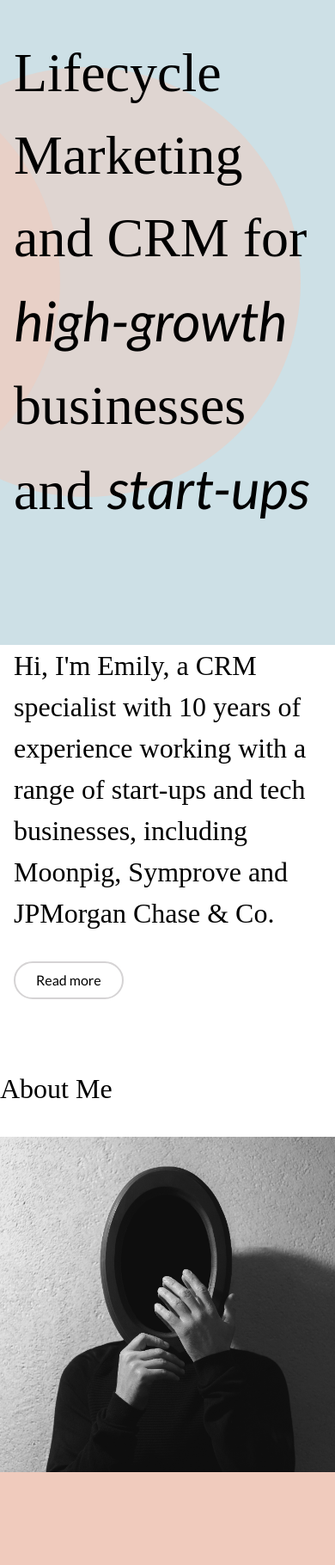
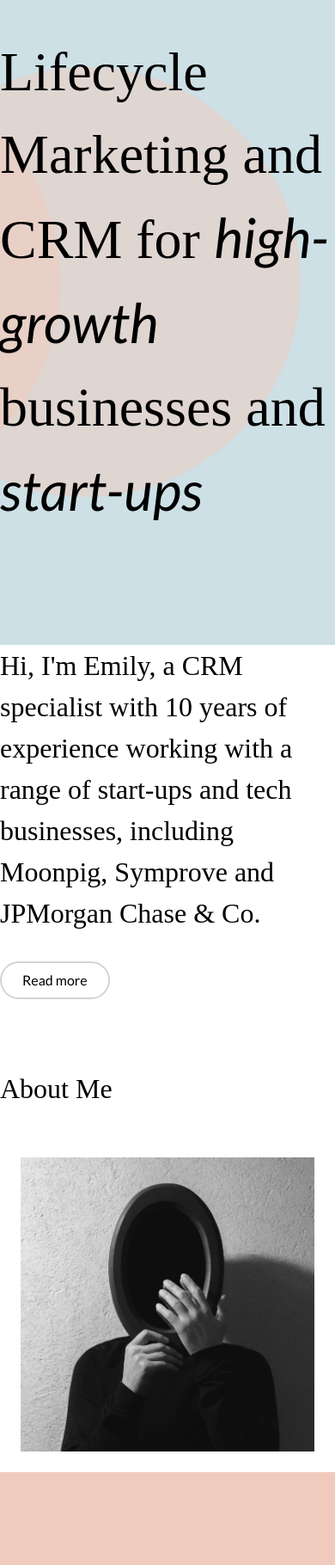
Before and after one commit to KatieHill-Fr-Gr/arose-marketing, a React (Vite) app: page / in a window 390 px wide. Shown: the part 158-1978 px from the top of the page at 86% size. Built offline with nearby package versions, Linux system fonts and the light colour scheme; no server answers; a web font is replaced by a local one.

Commit message:
Padding added to project images

```diff
--- a/src/components/Footer/Footer.jsx
+++ b/src/components/Footer/Footer.jsx
@@ -7,7 +7,7 @@ const currentYear = new Date().getFullYear();
 export default function Footer() {
   return (
     <footer className="w-full" style={{ backgroundColor: '#fff' }}>
-      <div className="mx-auto w-full px-2 pt-12 pb-4">
+      <div className="mx-auto w-full max-w-[1280px] px-2 pt-12 pb-4">
         <div className="grid grid-cols-1 md:grid-cols-3 gap-12 mb-12">
            <div>
             <h2 className="text-2xl font-bold mb-6">
@@ -40,7 +40,7 @@ export default function Footer() {
                   to="/projects"
                   className="flex items-center justify-between w-full py-2 hover:text-brand-links transition-colors"
                 >
-                  <span>Projects </span><ChevronRight />
+                  <span>About me</span><ChevronRight />
 
                 </Link>
               </li>
--- a/src/components/HomePage/HomePage.jsx
+++ b/src/components/HomePage/HomePage.jsx
@@ -39,38 +39,38 @@ const HomePage = () => {
                 </div>
                 <div className="absolute top-1/2 -translate-y-1/2 right-80 w-125 h-125 bg-brand-secondary rounded-full opacity-0 animate-[slideInRight_0.8s_ease-out_0.6s_forwards]"></div>
                 <div className="absolute top-1/2 -translate-y-1/2 right-150 w-125 h-125 bg-brand-secondary rounded-full opacity-0 animate-[slideInRight_0.8s_ease-out_1.0s_forwards]"></div>
-                <div className="relative z-10 w-full max-w-[1280px] mx-auto px-[clamp(1rem,3vw,3rem)]">
+                <div className="relative z-10 w-full max-w-[1280px] mx-auto">
                     <h1 className="md:max-w-4xl">Lifecycle Marketing and CRM for <span className="italic">high-growth</span> businesses and <span className="italic">start-ups</span></h1>
                 </div>
             </section>
             <section className="h-1/2 flex items-center justify-start bg-white">
                 <div className="w-full max-w-[1280px] mx-auto flex flex-col md:flex-row gap-8">
-                    <div className="max-w-4xl md:w-1/2 flex flex-col justify-center gap-8 pl-[clamp(1rem,3vw,3rem)]">
+                    <div className="max-w-4xl md:w-1/2 flex flex-col justify-center gap-8 ">
                         <h2>Hi, I'm Emily, a CRM specialist with 10 years of experience working with a range of start-ups and tech businesses, including Moonpig, Symprove and JPMorgan Chase & Co.</h2>
                         <Link to="/" className="border-2 border-brand-border rounded-full px-6 py-2 w-fit">Read more</Link>
                     </div>
                     <div>
                         <h2 className="pt-12 md:[writing-mode:vertical-rl] [writing-mode:horizontal-tb]">About Me</h2>
                     </div>
-                    <div className="md:w-1/2 flex items-center">
-                        <img src={placeHolder} alt="Profile Image of Emily Hill with blond hair and leopard-print top" className="w-full h-full object-cover" />
+                    <div className="md:w-1/2 flex items-center p-3">
+                        <img src={placeHolder} alt="Profile Image of Emily Hill with blond hair and leopard-print top" className="w-full h-full object-cover p-3" />
                     </div>
                 </div>
             </section>
             <section className="flex items-center justify-start bg-brand-secondary py-24">
-                <div className="w-full max-w-[1280px] mx-auto flex flex-col md:flex-row gap-8 pl-[clamp(1rem,3vw,3rem)]">
+                <div className="w-full max-w-[1280px] mx-auto flex flex-col md:flex-row gap-8">
                     <div className="max-w-4xl flex flex-col justify-center gap-8">
                         <h2>Recent projects</h2>
                     </div>
                 </div>
             </section>
             <section className="h-1/2 flex items-center justify-start bg-white">
-                <div className="w-full max-w-[1280px] mx-auto flex flex-col">
+                <div className="w-full max-w-[1280px] mx-auto flex flex-col p-3">
                     {loading ? (
-                        <p className="pl-[clamp(1rem,3vw,3rem)]">Loading projects...</p>
+                        <p>Loading projects...</p>
                     ) : projects.length > 0 ? (
                         projects.map((project) => (
-                            <div key={project._id} className="flex flex-col md:flex-row gap-8 pl-[clamp(1rem,3vw,3rem)]">
+                            <div key={project._id} className="flex flex-col md:flex-row gap-8">
                                 <div className="max-w-4xl md:w-1/2 flex flex-col justify-center gap-8">
                                     <h3>{project.title}</h3>
                                     <p>{project.subtitle}</p>
@@ -79,20 +79,20 @@ const HomePage = () => {
                                     </Link>
                                 </div>
 
-                                <div className="md:w-1/2 flex items-center">
+                                <div className="md:w-1/2 flex items-center p-3">
                                     <img src={project.image} alt="Project image" className="w-full h-full object-cover" />
                                 </div>
                             </div>
                         ))
                     ) : (
-                        <div className="pl-[clamp(1rem,3vw,3rem)] p-24 max-w-4xl md:w-1/2 flex flex-col justify-center gap-8">
+                        <div className="p-24 max-w-4xl md:w-1/2 flex flex-col justify-center gap-8">
                         <h2> No projects found</h2>
                         </div>
                         )}
                 </div>
             </section>
             <section className="h-1/2 flex items-center justify-start bg-brand-primary">
-                <div className="w-full max-w-[1280px] mx-auto flex flex-col md:flex-row gap-8 pl-[clamp(1rem,3vw,3rem)]">
+                <div className="w-full max-w-[1280px] mx-auto flex flex-col md:flex-row gap-8">
                     <div className="max-w-4xl md:w-1/2 flex flex-col justify-center gap-8">
                         <div className="flex flex-col gap-2">
                             <h3>From developing concepts to automating emails, SMS & push notifications, and analytics, start building customer loyalty from day one.</h3>
```
